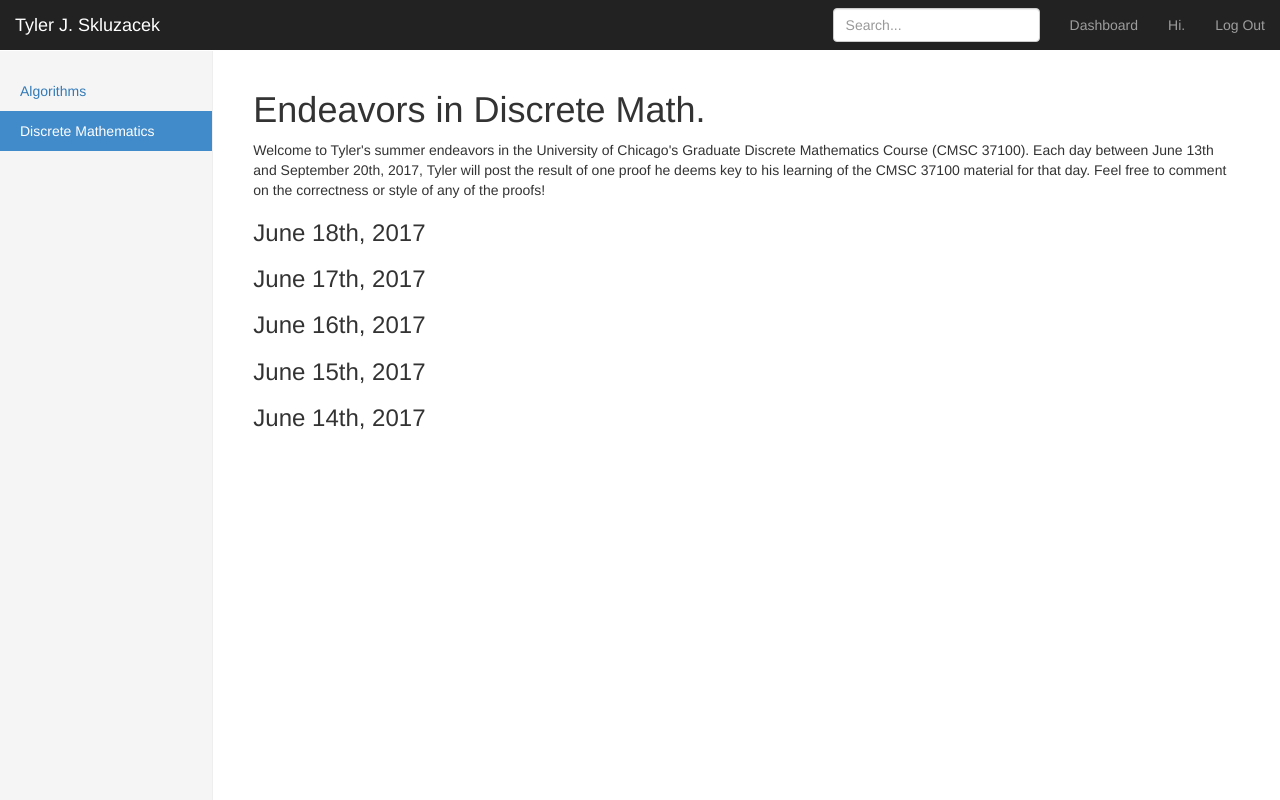
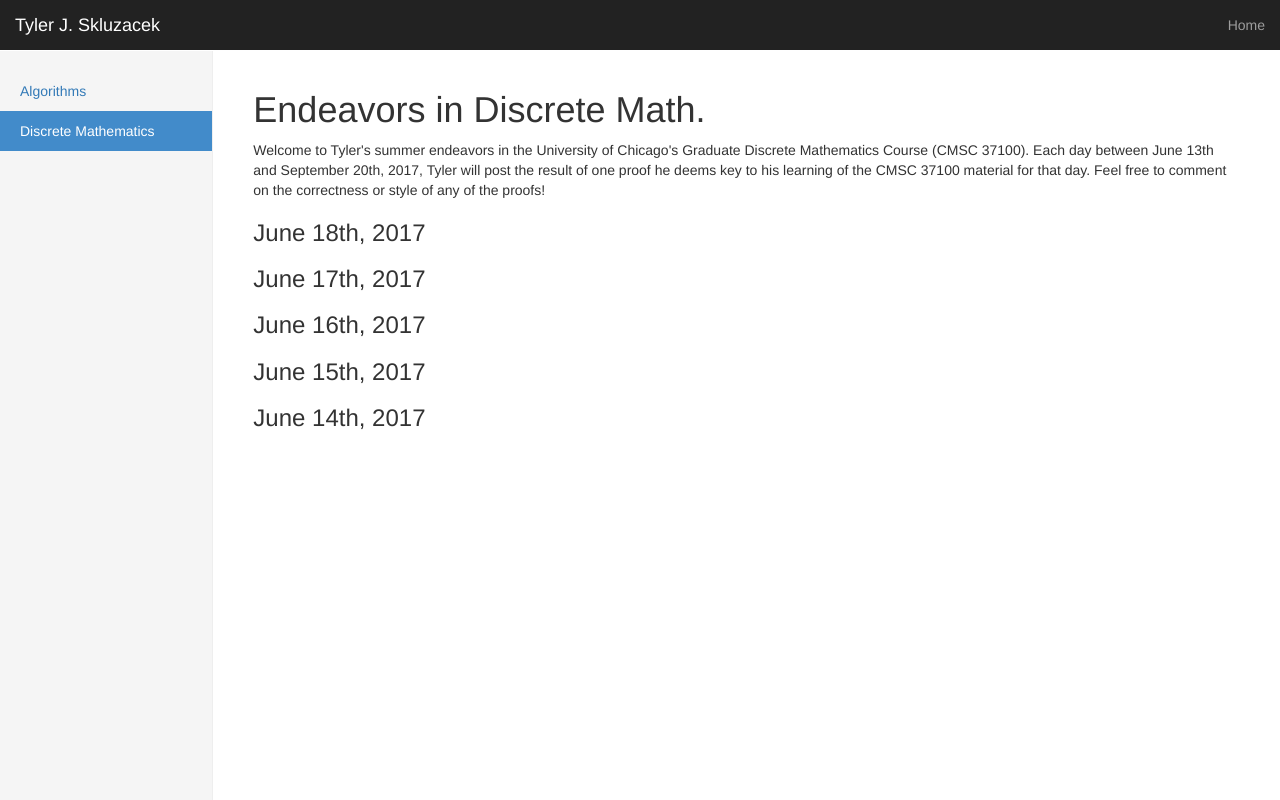
Before and after one commit to tskluzac/tskluzac.github.io, a Flask app: page /discrete in a window 1280 px wide. Run offline with Flask 2, Linux system fonts and the light colour scheme; some libraries are stand-ins or nearby versions.

Commit message:
Updated site so as to not resemble a junk heap.

```diff
--- a/templates/discrete.html
+++ b/templates/discrete.html
@@ -1,7 +1,7 @@
 {% extends "bootstrap/base.html" %}
 
 {% block title %}
-Dashboard
+Tyler J. Skluzacek
 {% endblock %}
 
 {% block styles %}
@@ -25,13 +25,13 @@ Dashboard
         </div>
         <div id="navbar" class="navbar-collapse collapse">
           <ul class="nav navbar-nav navbar-right">
-            <li><a href="{{ url_for('dashboard') }}">Dashboard</a></li>
-            <li><a href="#">Hi. </a></li>
-            <li><a href="#">Log Out</a></li>
+            <li><a href="{{ url_for('dashboard') }}">Home</a></li>
+{#            <li><a href="#">Hi. </a></li>#}
+{#            <li><a href="#">Log Out</a></li>#}
           </ul>
-          <form class="navbar-form navbar-right">
-            <input type="text" class="form-control" placeholder="Search...">
-          </form>
+{#          <form class="navbar-form navbar-right">#}
+{#            <input type="text" class="form-control" placeholder="Search...">#}
+{#          </form>#}
         </div>
       </div>
     </nav>
```
Also changed, not shown: templates/algorithms.html (+7 -7 lines), templates/dashboard.html (+7 -7 lines).
